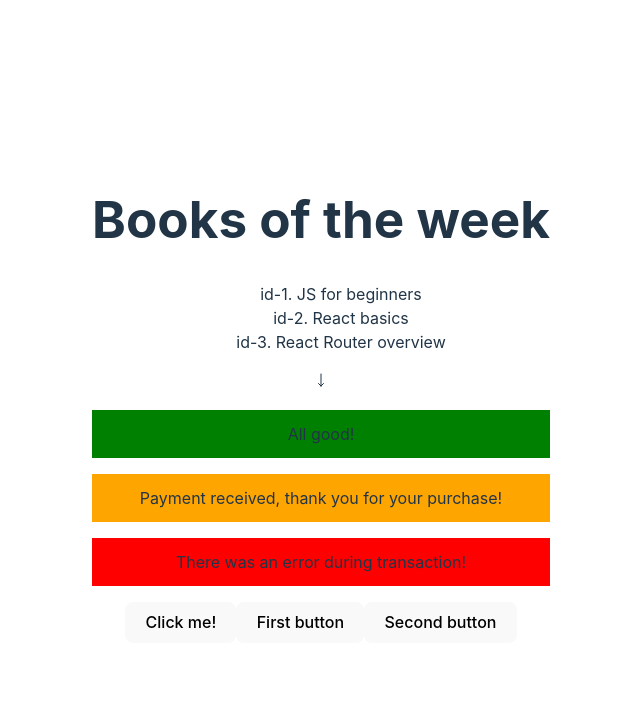
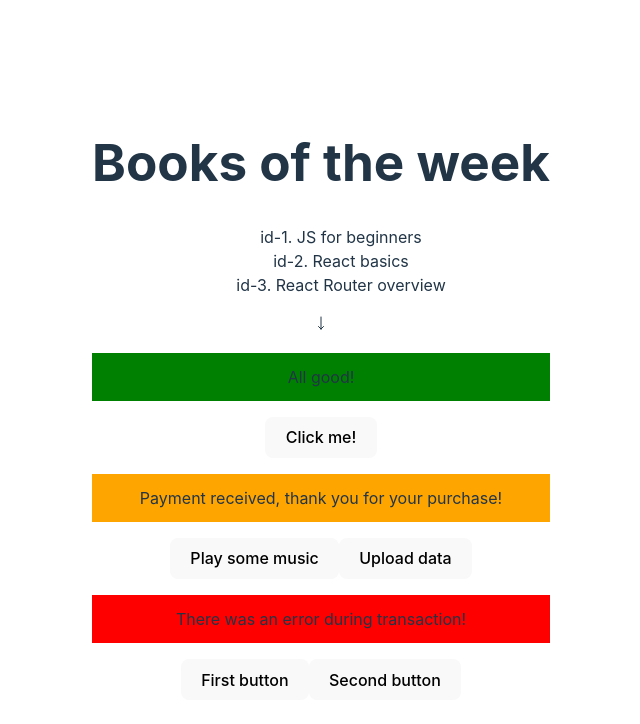
Before and after one commit to Serhii2009/my-react-project, a React (Vite) app: page / in a window 1280 px wide. Shown: the top 724 px of the page, without its empty margins (319-959 px from the left). Built offline with nearby package versions, Linux system fonts and the light colour scheme.

Commit message:
some fix

```diff
--- a/src/components/App.jsx
+++ b/src/components/App.jsx
@@ -11,10 +11,14 @@ export const App = () => {
       <BookList books={favouriteBooks} />
       <HiOutlineArrowLongDown />
       <Alert variont="good">All good!</Alert>
+      <App1 />
       <Alert variont="warning">
         Payment received, thank you for your purchase!
       </Alert>
+      <CustomButton message="Playing music!">Play some music</CustomButton>
+      <CustomButton message="Uploading your data!">Upload data</CustomButton>
       <Alert variont="error">There was an error during transaction!</Alert>
+      <App2 />
     </>
   );
 };
@@ -26,6 +30,8 @@ export const App1 = () => {
 
   return <button onClick={handleClick}>Click me!</button>;
 };
+
+// -------------------
 
 export const App2 = () => {
   const handleClick = (evt) => {
@@ -39,3 +45,9 @@ export const App2 = () => {
     </>
   );
 };
+
+// ----------------------
+
+export const CustomButton = ({ message, children }) => {
+  return <button onClick={() => alert(message)}>{children}</button>;
+};
--- a/src/main.jsx
+++ b/src/main.jsx
@@ -1,12 +1,10 @@
 import React from "react";
 import ReactDOM from "react-dom/client";
-import { App, App1, App2 } from "./components/App.jsx";
+import { App } from "./components/App.jsx";
 import "./index.css";
 
 ReactDOM.createRoot(document.getElementById("root")).render(
   <React.StrictMode>
     <App />
-    <App1 />
-    <App2 />
   </React.StrictMode>
 );
```
